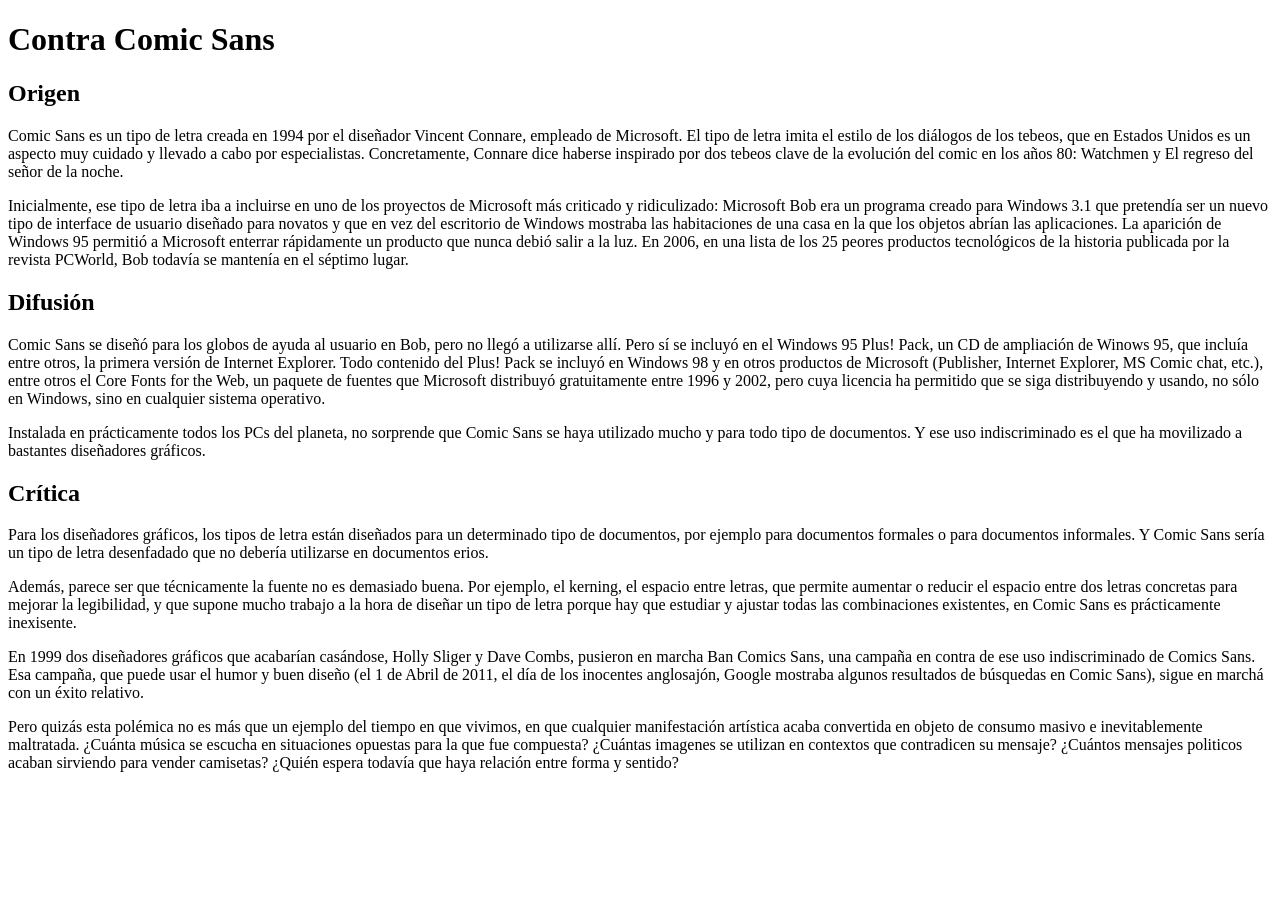
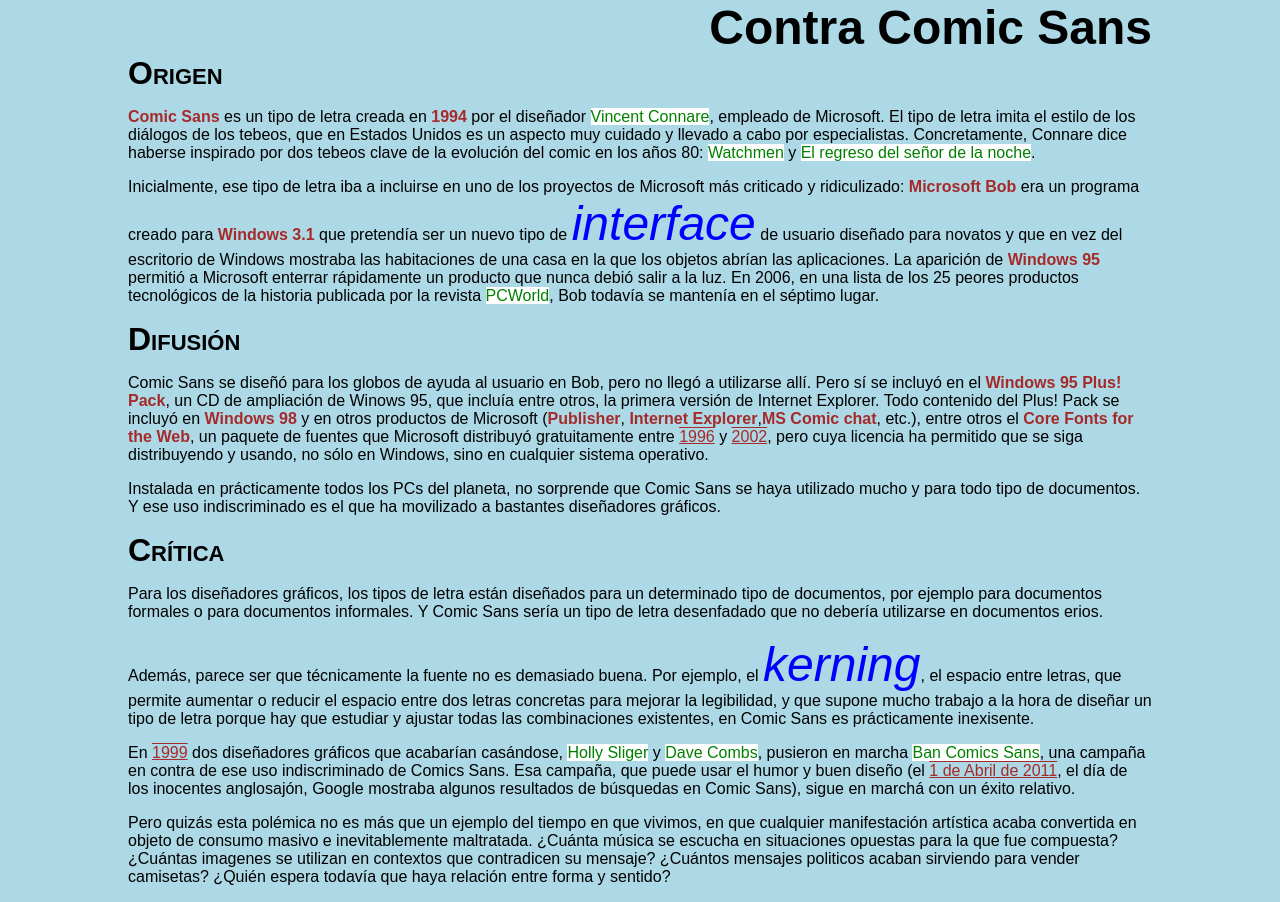
Before and after one commit to bigavilanezb/html-css-js, a plain HTML site: page 16-etiquetas-selectores-css/spans/index.html in a window 1280 px wide. Before the commit the page ends 800 px from the top, so only its background shows below. Drawn offline with Linux system fonts and the light colour scheme.

Commit message:
Se ha terminado el ejercicio "spans". Falta por finalizar el ejercicio "dejavu".

```diff
--- /dev/null
+++ b/16-etiquetas-selectores-css/spans/css/style.css
@@ -0,0 +1,43 @@
+body {
+    margin: 0;
+    background-color: lightblue;
+    font-family: sans-serif;
+}
+
+header, main {
+    width: 1024px;
+    margin: auto;
+}
+
+h1 {
+    margin: 0;
+    font-size: 3rem;
+    text-align: right;
+}
+
+h2 {
+    margin: 0;
+    font-size: 2rem;
+    font-variant: small-caps;
+}
+
+.red {
+    color: brown;
+    font-weight: bold;
+}
+
+.green {
+    background-color: white;
+    color: green;
+}
+
+.blue {
+    color: blue;
+    font-size: 3rem;
+    font-style: italic;
+}
+
+.line {
+    color: brown;
+    text-decoration: underline overline;
+}
--- a/16-etiquetas-selectores-css/spans/index.html
+++ b/16-etiquetas-selectores-css/spans/index.html
@@ -3,6 +3,7 @@
 <head>
   <meta charset="UTF-8">
   <meta name="viewport" content="width=device-width, initial-scale=1.0">
+  <link rel="stylesheet" href="css/style.css">
   <title>Spans</title>
 </head>
 <body>
@@ -16,11 +17,11 @@
     </h2>
 
     <p>
-      Comic Sans es un tipo de letra creada en 1994 por el diseñador Vincent Connare, empleado de Microsoft. El tipo de letra imita el estilo de los diálogos de los tebeos, que en Estados Unidos es un aspecto muy cuidado y llevado a cabo por especialistas. Concretamente, Connare dice haberse inspirado por dos tebeos clave de la evolución del comic en los años 80: Watchmen y El regreso del señor de la noche.
+      <span class="red">Comic Sans</span> es un tipo de letra creada en <span class="red">1994</span> por el diseñador <span class="green">Vincent Connare</span>, empleado de Microsoft. El tipo de letra imita el estilo de los diálogos de los tebeos, que en Estados Unidos es un aspecto muy cuidado y llevado a cabo por especialistas. Concretamente, Connare dice haberse inspirado por dos tebeos clave de la evolución del comic en los años 80: <span class="green">Watchmen</span> y <span class="green">El regreso del señor de la noche</span>.
     </p>
 
     <p>
-      Inicialmente, ese tipo de letra iba a incluirse en uno de los proyectos de Microsoft más criticado y ridiculizado: Microsoft Bob era un programa creado para Windows 3.1 que pretendía ser un nuevo tipo de interface de usuario diseñado para novatos y que en vez del escritorio de Windows mostraba las habitaciones de una casa en la que los objetos abrían las aplicaciones. La aparición de Windows 95 permitió a Microsoft enterrar rápidamente un producto que nunca debió salir a la luz. En 2006, en una lista de los 25 peores productos tecnológicos de la historia publicada por la revista PCWorld, Bob todavía se mantenía en el séptimo lugar.
+      Inicialmente, ese tipo de letra iba a incluirse en uno de los proyectos de Microsoft más criticado y ridiculizado: <span class="red">Microsoft Bob</span> era un programa creado para <span class="red">Windows 3.1</span> que pretendía ser un nuevo tipo de <span class="blue">interface</span> de usuario diseñado para novatos y que en vez del escritorio de Windows mostraba las habitaciones de una casa en la que los objetos abrían las aplicaciones. La aparición de <span class="red">Windows 95</span> permitió a Microsoft enterrar rápidamente un producto que nunca debió salir a la luz. En 2006, en una lista de los 25 peores productos tecnológicos de la historia publicada por la revista <span class="green">PCWorld</span>, Bob todavía se mantenía en el séptimo lugar.
     </p>
 
     <h2>
@@ -28,7 +29,7 @@
     </h2>
 
     <p>
-      Comic Sans se diseñó para los globos de ayuda al usuario en Bob, pero no llegó a utilizarse allí. Pero sí se incluyó en el Windows 95 Plus! Pack, un CD de ampliación de Winows 95, que incluía entre otros, la primera versión de Internet Explorer. Todo contenido del Plus! Pack se incluyó en Windows 98 y en otros productos de Microsoft (Publisher, Internet Explorer, MS Comic chat, etc.), entre otros el Core Fonts for the Web, un paquete de fuentes que Microsoft distribuyó gratuitamente entre 1996 y 2002, pero cuya licencia ha permitido que se siga distribuyendo y usando, no sólo en Windows, sino en cualquier sistema operativo.
+      Comic Sans se diseñó para los globos de ayuda al usuario en Bob, pero no llegó a utilizarse allí. Pero sí se incluyó en el <span class="red">Windows 95 Plus! Pack</span>, un CD de ampliación de Winows 95, que incluía entre otros, la primera versión de Internet Explorer. Todo contenido del Plus! Pack se incluyó en <span class="red">Windows 98</span> y en otros productos de Microsoft (<span class="red">Publisher</span>, <span class="red">Internet Explorer</span>,<span class="red">MS Comic chat</span>, etc.), entre otros el <span class="red">Core Fonts for the Web</span>, un paquete de fuentes que Microsoft distribuyó gratuitamente entre <span class="line">1996</span> y <span class="line">2002</span>, pero cuya licencia ha permitido que se siga distribuyendo y usando, no sólo en Windows, sino en cualquier sistema operativo.
     </p>
 
     <p>
@@ -44,11 +45,11 @@
     </p>
 
     <p>
-      Además, parece ser que técnicamente la fuente no es demasiado buena. Por ejemplo, el kerning, el espacio entre letras, que permite aumentar o reducir el espacio entre dos letras concretas para mejorar la legibilidad, y que supone mucho trabajo a la hora de diseñar un tipo de letra porque hay que estudiar y ajustar todas las combinaciones existentes, en Comic Sans es prácticamente inexisente.
+      Además, parece ser que técnicamente la fuente no es demasiado buena. Por ejemplo, el <span class="blue">kerning</span>, el espacio entre letras, que permite aumentar o reducir el espacio entre dos letras concretas para mejorar la legibilidad, y que supone mucho trabajo a la hora de diseñar un tipo de letra porque hay que estudiar y ajustar todas las combinaciones existentes, en Comic Sans es prácticamente inexisente.
     </p>
 
     <p>
-      En 1999 dos diseñadores gráficos que acabarían casándose, Holly Sliger y Dave Combs, pusieron en marcha Ban Comics Sans, una campaña en contra de ese uso indiscriminado de Comics Sans. Esa campaña, que puede usar el humor y buen diseño (el 1 de Abril de 2011, el día de los inocentes anglosajón, Google mostraba algunos resultados de búsquedas en Comic Sans), sigue en marchá con un éxito relativo.
+      En <span class="line">1999</span> dos diseñadores gráficos que acabarían casándose, <span class="green">Holly Sliger</span> y <span class="green">Dave Combs</span>, pusieron en marcha <span class="green">Ban Comics Sans</span>, una campaña en contra de ese uso indiscriminado de Comics Sans. Esa campaña, que puede usar el humor y buen diseño (el <span class="line">1 de Abril de 2011</span>, el día de los inocentes anglosajón, Google mostraba algunos resultados de búsquedas en Comic Sans), sigue en marchá con un éxito relativo.
     </p>
 
     <p>
```
